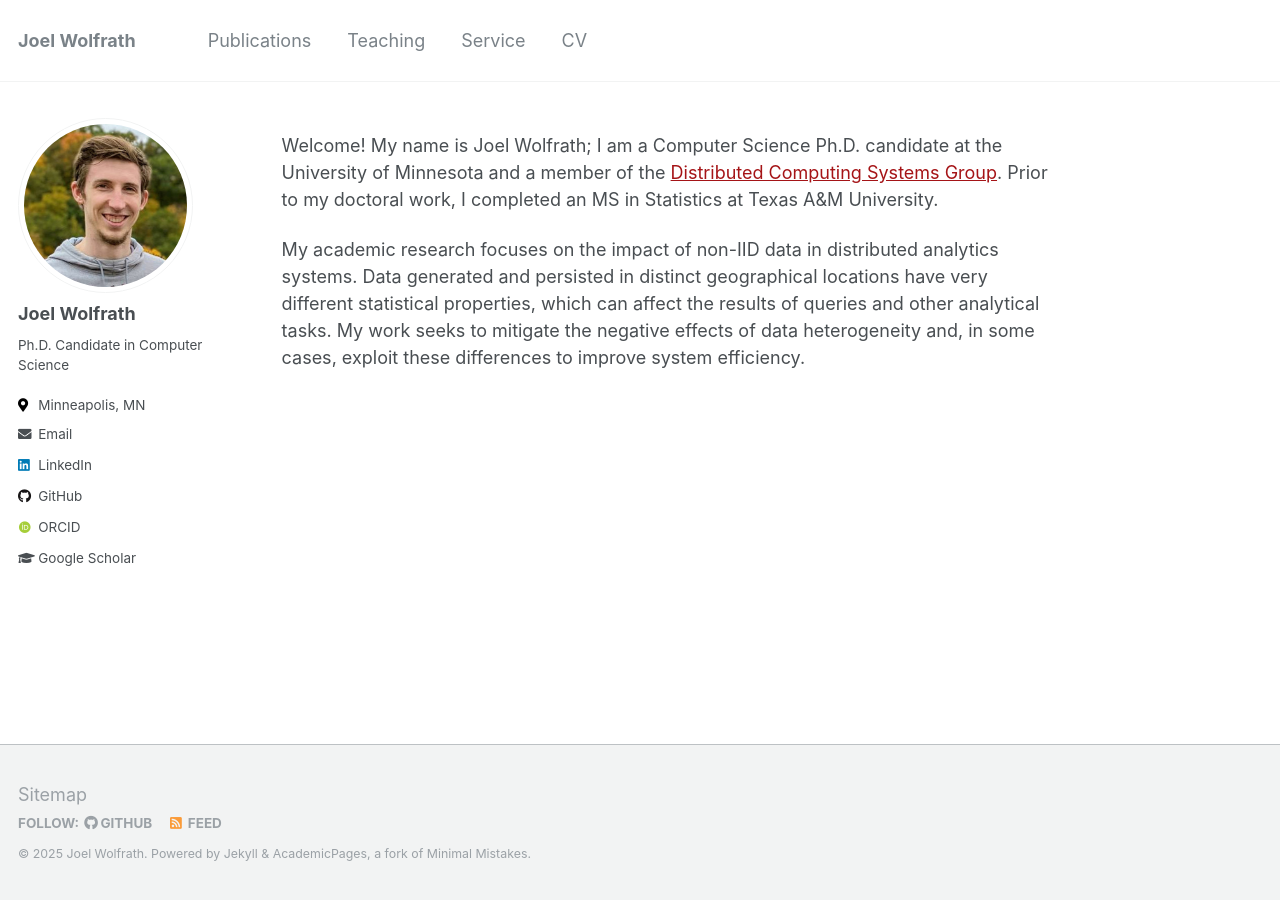
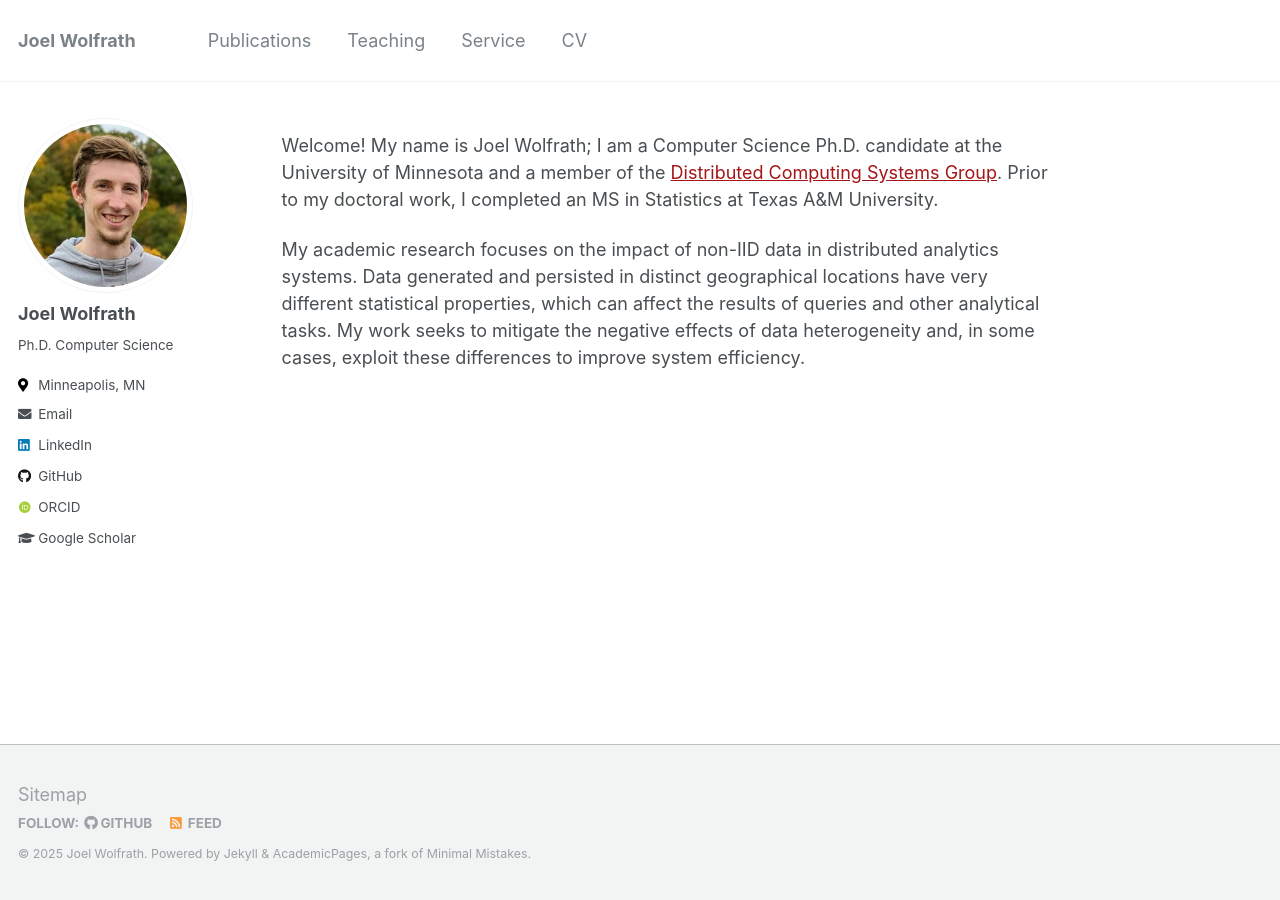
Before and after one commit to jswolfrath/jswolfrath.github.io, a Jekyll site: the page built from _pages/about.md, in a window 1280 px wide. Built offline with Jekyll 4.4.1, drawn with Linux system fonts in a browser that asks for light colours; some web fonts are replaced.

Commit message:
Update description

```diff
--- a/_config.yml
+++ b/_config.yml
@@ -10,7 +10,7 @@ locale                   : "en-US"
 title                    : "Joel Wolfrath"
 title_separator          : "-"
 name                     : &name "Joel Wolfrath"
-description              : &description "Ph.D. Candidate in Computer Science"
+description              : &description "Ph.D. Computer Science"
 #url                      : https://jswolfrath.github.io # the base hostname & protocol for your site e.g. "https://mmistakes.github.io"
 url                      : https://joelwolfrath.com # the base hostname & protocol for your site e.g. "https://mmistakes.github.io"
 baseurl                  : "" # the subpath of your site, e.g. "/blog"
@@ -83,13 +83,13 @@ analytics:
 author:
   name             : "Joel Wolfrath"
   avatar           : "avatar.jpeg"
-  bio              : "Ph.D. Candidate in Computer Science"
+  bio              : "Ph.D. Computer Science"
   location         : "Minneapolis, MN"
   employer         :
   pubmed           :
   orcid            : "https://orcid.org/0000-0002-7251-3740"
   googlescholar    : "https://scholar.google.com/citations?user=9cFdABgAAAAJ"
-  email            : "wolfr046@umn.edu"
+  email            : "jwolfrath@gmail.com"
   researchgate     :  # example: "https://www.researchgate.net/profile/yourprofile"
   uri              :
   bitbucket        :
```
